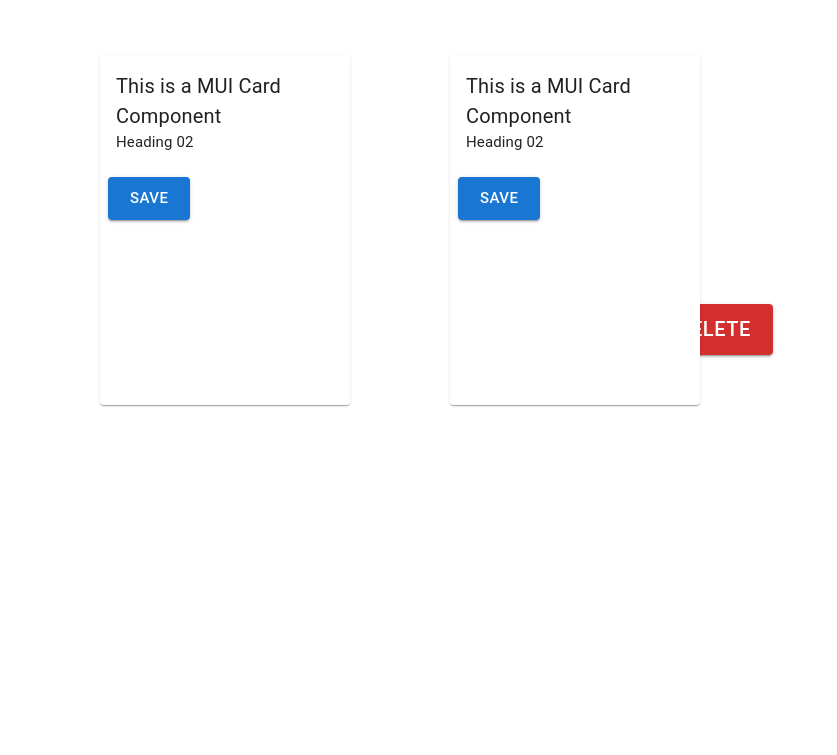
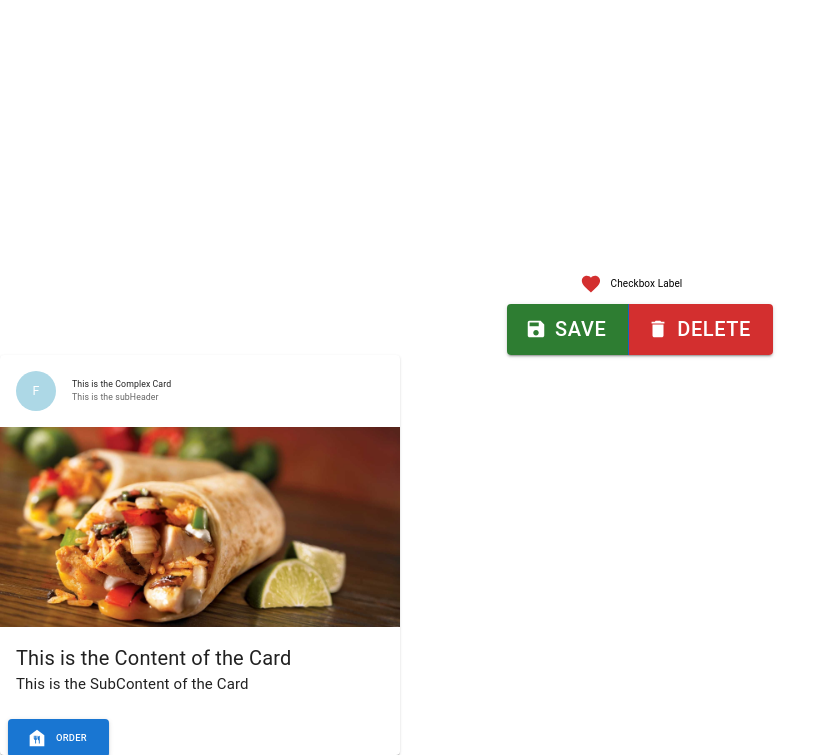
Before and after one commit to itsfarhankhan28/MaterialUI-Component, a React (Create React App) app in the folder material-ui/: page / in a window 1280 px wide. Shown: the part 136-891 px from the top of the page, without its empty margins (0-837 px from the left). Before the commit the page ends 841 px from the top, so only its background shows below. Built offline with nearby package versions, Linux system fonts and the light colour scheme.

Commit message:
Complex Card done

```diff
--- a/material-ui/src/App.js
+++ b/material-ui/src/App.js
@@ -11,6 +11,7 @@ import FavouriteIcon from '@mui/icons-material/Favorite'
 import Card from './Components/CardComponent';
 import Cardcomponent from './Components/CardComponent';
 import MediaCard from './Components/MediaCard';
+import ComplexCard from './Components/ComplexCard';
 
 function App() {
 
@@ -41,8 +42,9 @@ function App() {
       </ButtonGroup>
       {/* <p className='btnState'>State:{state}</p> */}
     </div>
-    <Cardcomponent/>
+    {/* <Cardcomponent/> */}
     <MediaCard/>
+    <ComplexCard/>
     </>
   )
 }
--- /dev/null
+++ b/material-ui/src/Components/ComplexCard.js
@@ -0,0 +1,60 @@
+import React from 'react'
+import Card from '@mui/material/Card'
+import CardHeader from '@mui/material/CardHeader'
+import CardMedia from '@mui/material/CardMedia'
+import CardContent from '@mui/material/CardContent'
+import Avatar from '@mui/material/Avatar'
+import Typography from '@mui/material/Typography'
+import Button from '@mui/material/Button'
+import { fontSize } from '@mui/system'
+import foodcardimg from '../assets/foodcardimg.jpg'
+import CardActions from '@mui/material/CardActions'
+import FoodBank from '@mui/icons-material/FoodBank'
+
+const ComplexCard = () => {
+  return (
+    <>
+      <Card style={{
+        width:400,
+        height:400
+      }}>
+        <CardHeader
+        avatar={
+            <Avatar style={{
+                backgroundColor:'lightblue'
+            }}>
+                F
+            </Avatar>
+        }
+        title="This is the Complex Card"
+        subheader="This is the subHeader"/>
+        <CardMedia
+        component='img'
+        style={{
+            width:400,
+            height:200
+        }}
+        image={foodcardimg}/>
+        <CardContent>
+            <Typography style={{
+                fontSize:20
+            }}>
+                This is the Content of the Card
+            </Typography>
+            <Typography style={{
+                fontSize:15
+            }}>
+                This is the SubContent of the Card
+            </Typography>
+        </CardContent>
+        <CardActions>
+            <Button variant='contained' size='large' startIcon={<FoodBank/>}>
+                Order
+            </Button>
+        </CardActions>
+      </Card>
+    </>
+  )
+}
+
+export default ComplexCard
```
Also changed, not shown: material-ui/src/assets/foodcardimg.jpg (added).
